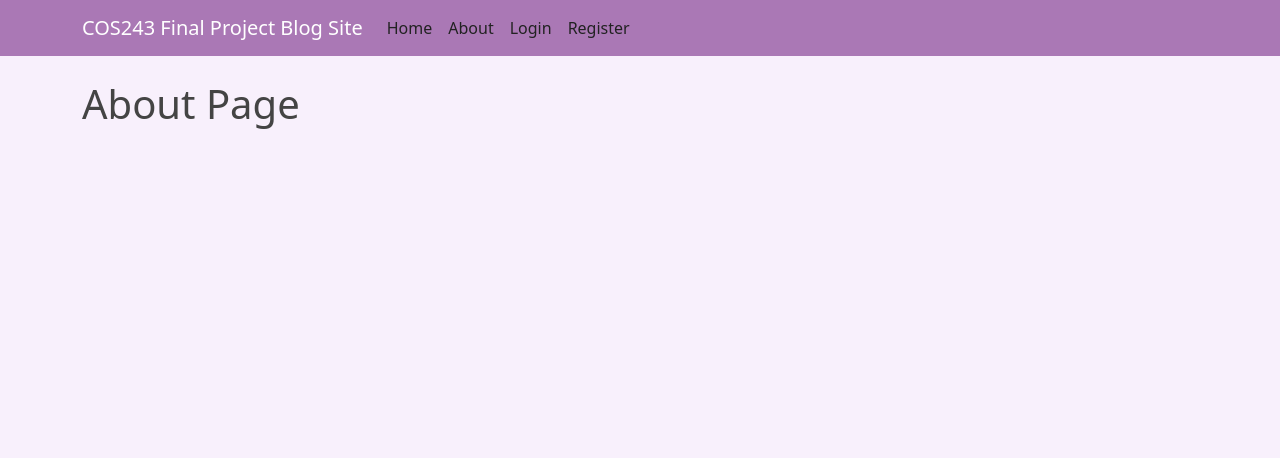
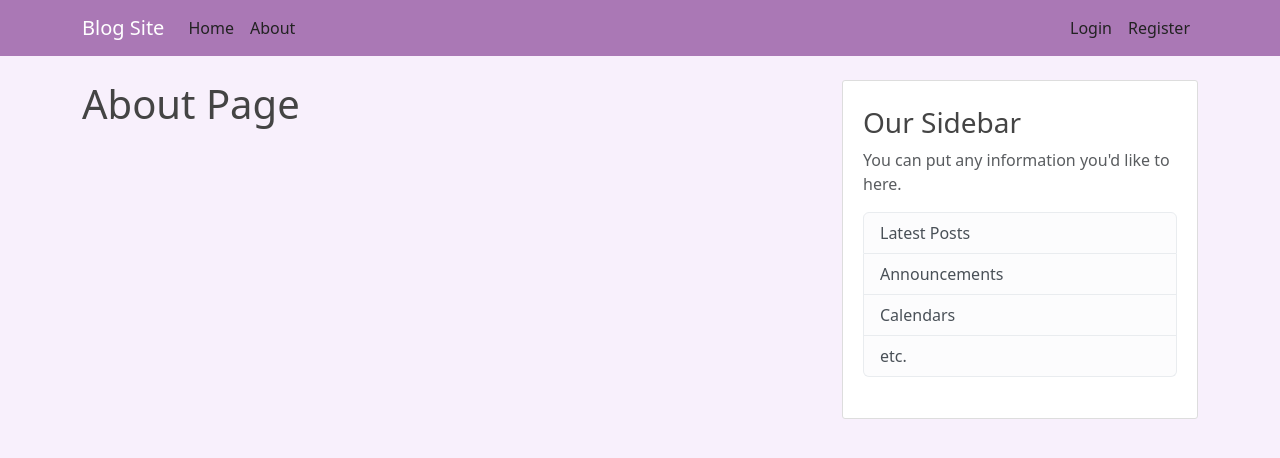
Before and after one commit to ethanh735/FlaskApp, a Flask app: page /about in a window 1280 px wide. Shown: the top 458 px of the page. Run offline with Flask 3, Linux system fonts and the light colour scheme.

Commit message:
Moved buttons, added sidebar
Added a personalized sidebar, moved login and register buttons

```diff
--- a/blog_app/__init__.py
+++ b/blog_app/__init__.py
@@ -1,4 +1,5 @@
 from flask import Flask
+# creates SQL database per app instance
 from flask_sqlalchemy import SQLAlchemy
 # hashes passwords to prevent theft
 from flask_bcrypt import Bcrypt
--- a/blog_app/routes.py
+++ b/blog_app/routes.py
@@ -1,6 +1,6 @@
 from flask import render_template, url_for, flash, redirect, abort, request
 from blog_app import app, db, bcrypt
-# from forms.py, same directory layer
+# from other Python files, same directory layer
 from blog_app.forms import RegistrationForm, LoginForm, PostForm
 from blog_app.models import User, Post
 from flask_login import login_user, current_user, logout_user, login_required
--- a/blog_app/templates/layout.html
+++ b/blog_app/templates/layout.html
@@ -13,8 +13,9 @@
      {% if title %}
          <title>Blog Site - {{ title }}</title>
      {% else %}
-         <title>COS243 Final Project Blog Site</title>
+         <title>Blog Site</title>
      {% endif %}
+
  </head>
  <body>
  	<!-- Styling -->
@@ -22,12 +23,12 @@
 		<nav class="navbar navbar-expand-md navbar-dark bg-steel fixed-top">
 			<!--Navbar name and info-->
 			<div class="container">
-				<a class="navbar-brand mr-4" href="/">COS243 Final Project Blog Site</a>
+				<a class="navbar-brand mr-4" href="/">Blog Site</a>
 				<button class="navbar-toggler" type="button" data-toggle="collapse" data-target>
 					<span class="navbar-toggler-icon"></span>
 				</button>
 				<!--main Navbar-->
-				<div class="collapse navbar-collapse" id="navbarToggle">
+				<div class="collapse navbar-collapse justify-content-between" id="navbarToggle">
 					<div class="navbar-nav mr-auto">
 						<a class="nav-item nav-link" href="{{ url_for("home") }}">Home</a>
 						<a class="nav-item nav-link" href="{{ url_for("about") }}">About</a>
@@ -64,6 +65,20 @@
 				{% endwith %}
 				{% block content %}{% endblock %}
 			</div>
+			<!--personalized sidebar-->
+			<div class="col-md-4">
+				<div class="content-section">
+					<h3>Our Sidebar</h3>
+					<p class="text-muted">You can put any information you'd like to here.
+						<ul class="list-group">
+							<li class="list-group-item list-group-item-light">Latest Posts</li>
+							<li class="list-group-item list-group-item-light">Announcements</li>
+							<li class="list-group-item list-group-item-light">Calendars</li>
+							<li class="list-group-item list-group-item-light">etc.</li>
+						</ul>
+					</p>
+				</div>
+			</div>
 		</div>
 	</main>
 
```
